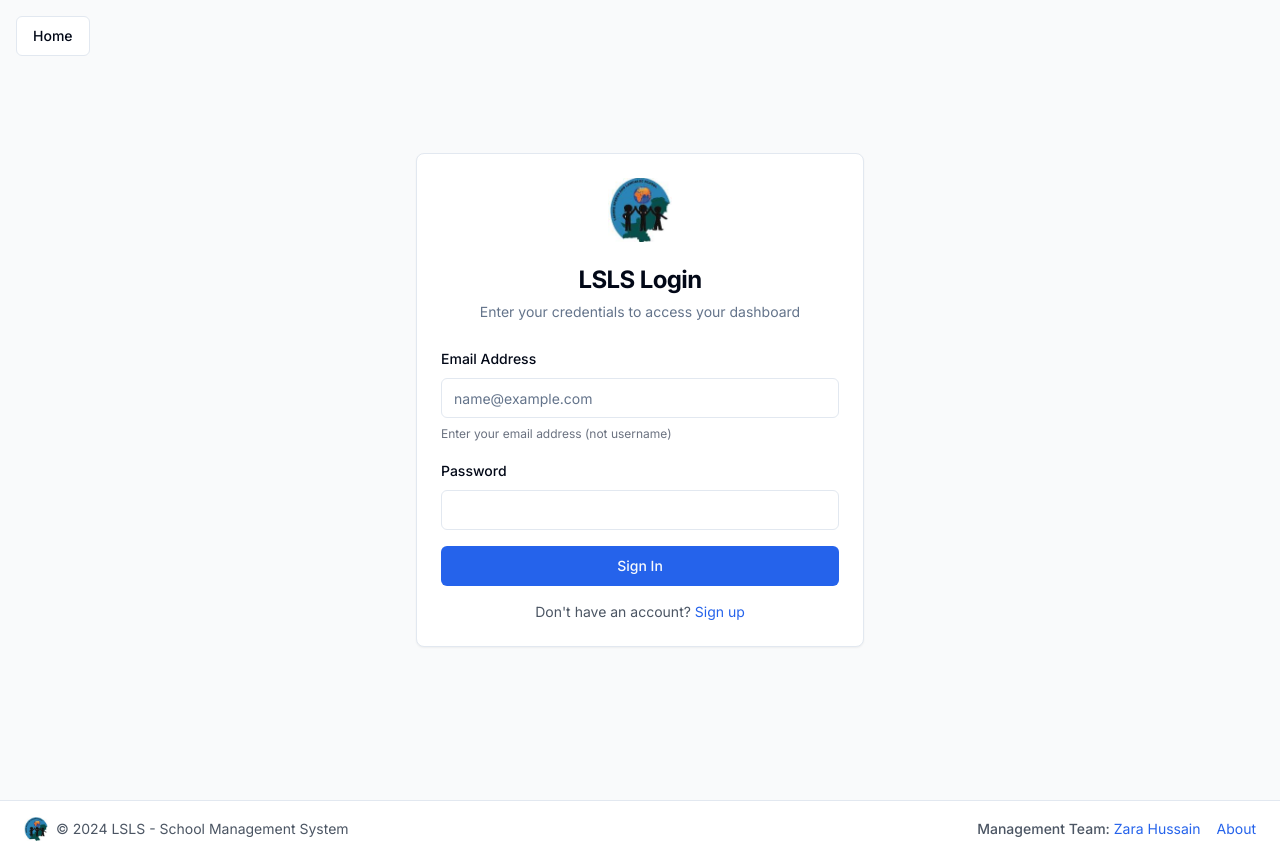
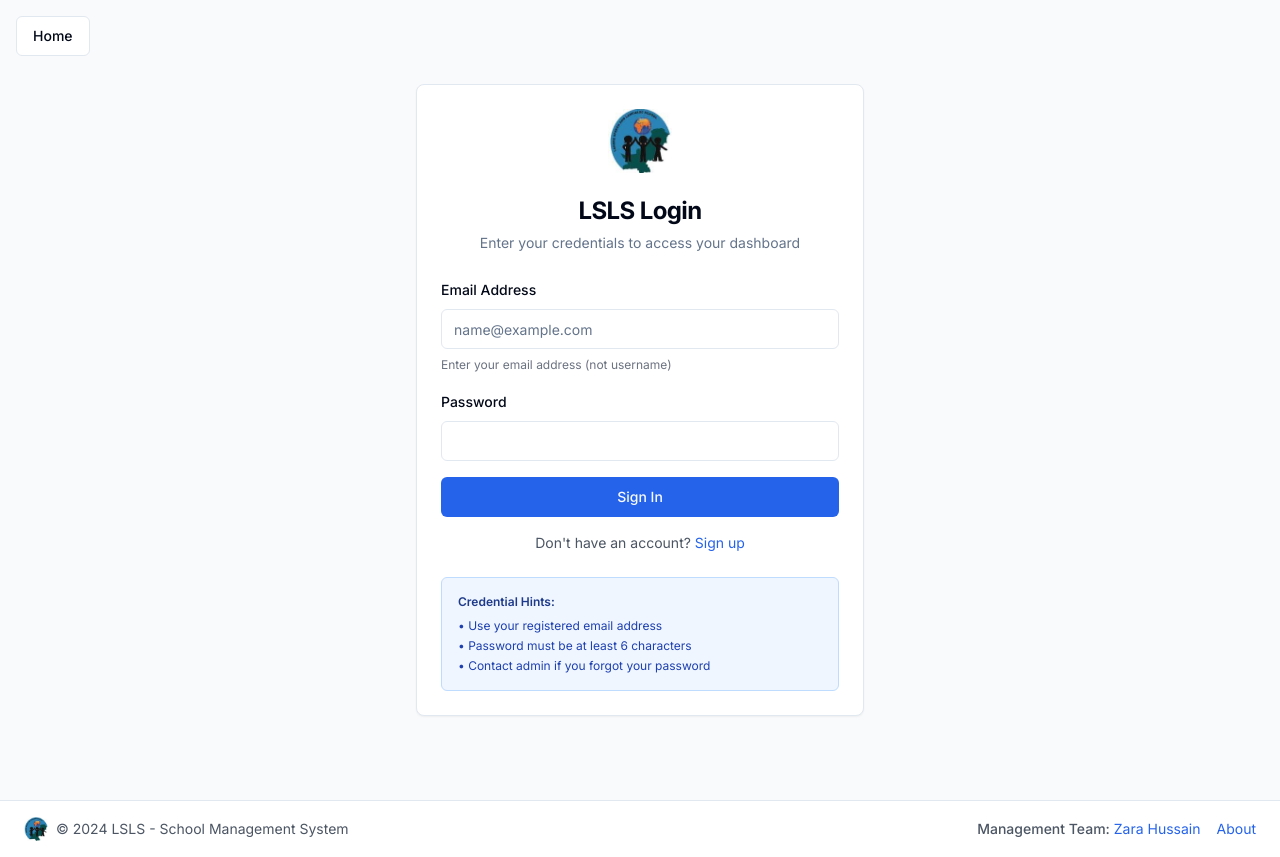
Before and after one commit to sheharzad-developer/LSLS, a Next.js app: page /login in a window 1280 px wide. Built offline with nearby package versions, Linux system fonts and the light colour scheme.

Commit message:
Add credential hints below login forms

```diff
--- a/src/app/(auth)/login/page.tsx
+++ b/src/app/(auth)/login/page.tsx
@@ -136,6 +136,16 @@ export default function LoginPage() {
               </Link>
             </div>
           </form>
+
+          {/* Credential Hints */}
+          <div className="mt-6 p-4 bg-blue-50 border border-blue-200 rounded-md">
+            <p className="text-xs font-semibold text-blue-900 mb-2">Credential Hints:</p>
+            <ul className="text-xs text-blue-800 space-y-1">
+              <li>• Use your registered email address</li>
+              <li>• Password must be at least 6 characters</li>
+              <li>• Contact admin if you forgot your password</li>
+            </ul>
+          </div>
         </CardContent>
       </Card>
     </div>
--- a/src/components/landing-page.tsx
+++ b/src/components/landing-page.tsx
@@ -126,6 +126,16 @@ export default function LandingPage() {
                 </button>
               </div>
             </form>
+
+            {/* Credential Hints */}
+            <div className="mt-6 p-4 bg-blue-50 border border-blue-200 rounded-md">
+              <p className="text-xs font-semibold text-blue-900 mb-2">Credential Hints:</p>
+              <ul className="text-xs text-blue-800 space-y-1">
+                <li>• Use your registered email address</li>
+                <li>• Password must be at least 6 characters</li>
+                <li>• Contact admin if you forgot your password</li>
+              </ul>
+            </div>
           </CardContent>
         </Card>
       </div>
```
